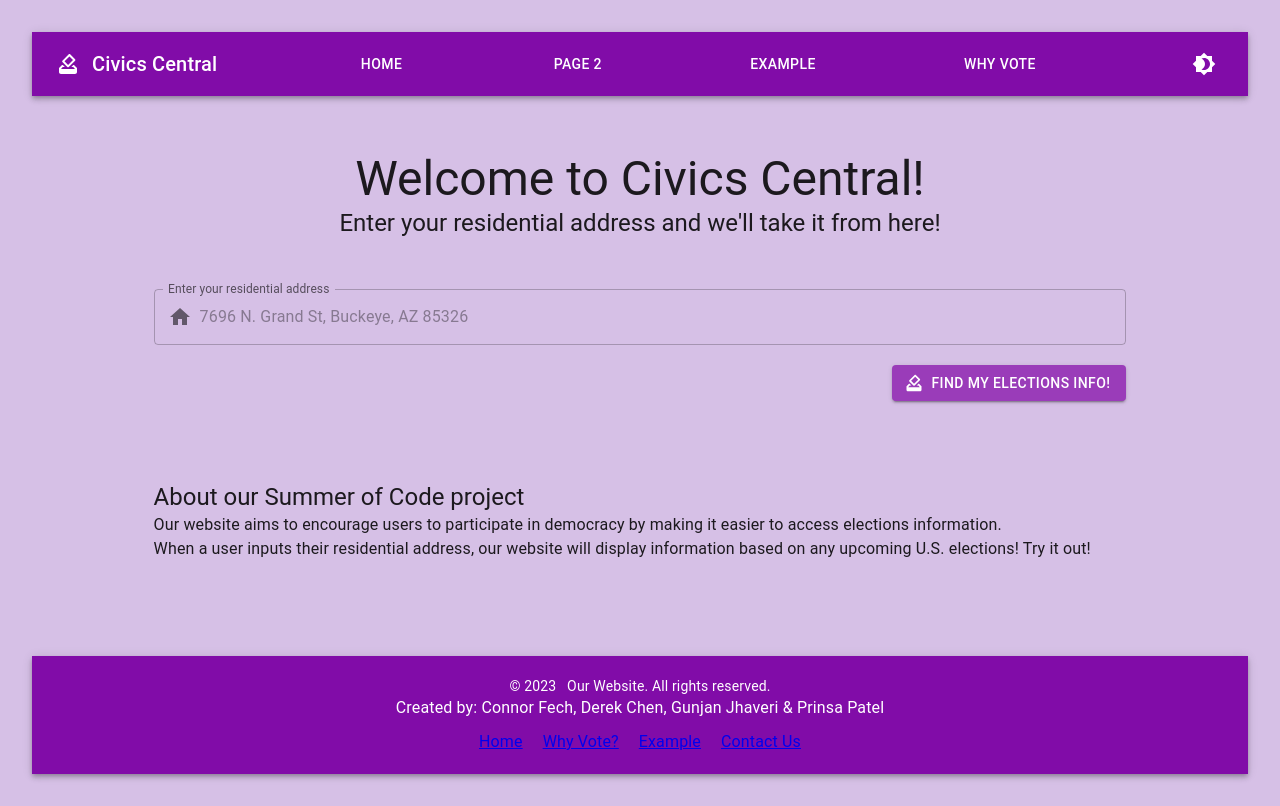
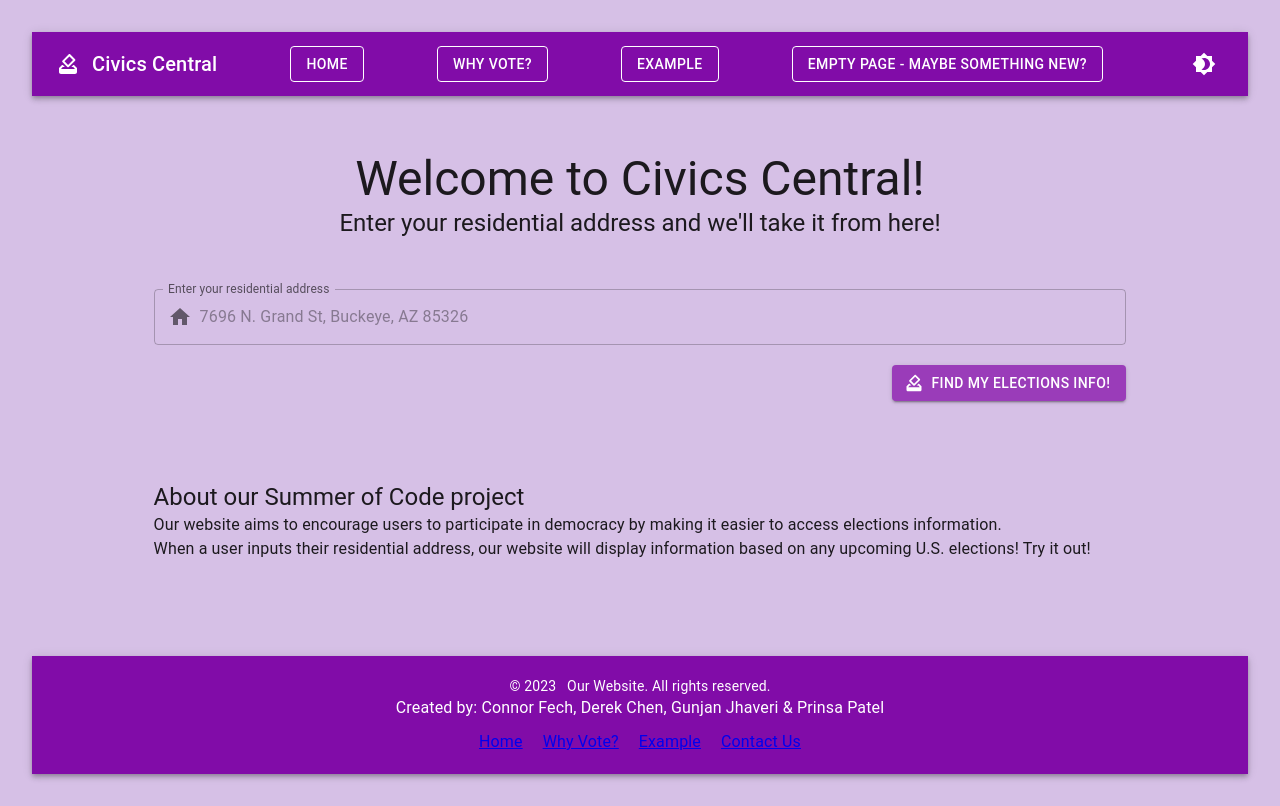
Before and after one commit to drkchn/mosa-upenn-SoC-2023, a React (Vite) app: page / in a window 1280 px wide. Built offline with nearby package versions, Linux system fonts and the light colour scheme.

Commit message:
[#29] Stylized buttons on navbar [DC]

```diff
--- a/src/components/navBar/Navbar.tsx
+++ b/src/components/navBar/Navbar.tsx
@@ -32,7 +32,8 @@ export function Navbar({ mode, setMode }: navBarProps) {
             edge="start"
             color="inherit"
             aria-label="menu"
-            component={Link} to={"/"}
+            component={Link}
+            to={"/"}
           >
             <HowToVoteIcon />
           </IconButton>
@@ -40,17 +41,17 @@ export function Navbar({ mode, setMode }: navBarProps) {
             Civics Central
           </Typography>
         </Box>
-        <Button component={Link} to={"/"} color="inherit">
+        <Button variant="outlined" component={Link} to={"/"} color="inherit">
           Home
         </Button>
-        <Button component={Link} to={"/page2"} color="inherit">
-          Page 2
+        <Button variant="outlined" component={Link} to={"/page2"} color="inherit">
+          Why Vote?
         </Button>
-        <Button component={Link} to={"/example"} color="inherit">
+        <Button variant="outlined"component={Link} to={"/example"} color="inherit">
           Example
         </Button>
-        <Button component={Link} to={"/whyvote"} color="inherit">
-          Why Vote
+        <Button variant="outlined" component={Link} to={"/whyvote"} color="inherit">
+          Empty Page - Maybe something new?
         </Button>
         <ThemeToggle mode={mode} setMode={setMode} />
       </Toolbar>
```
